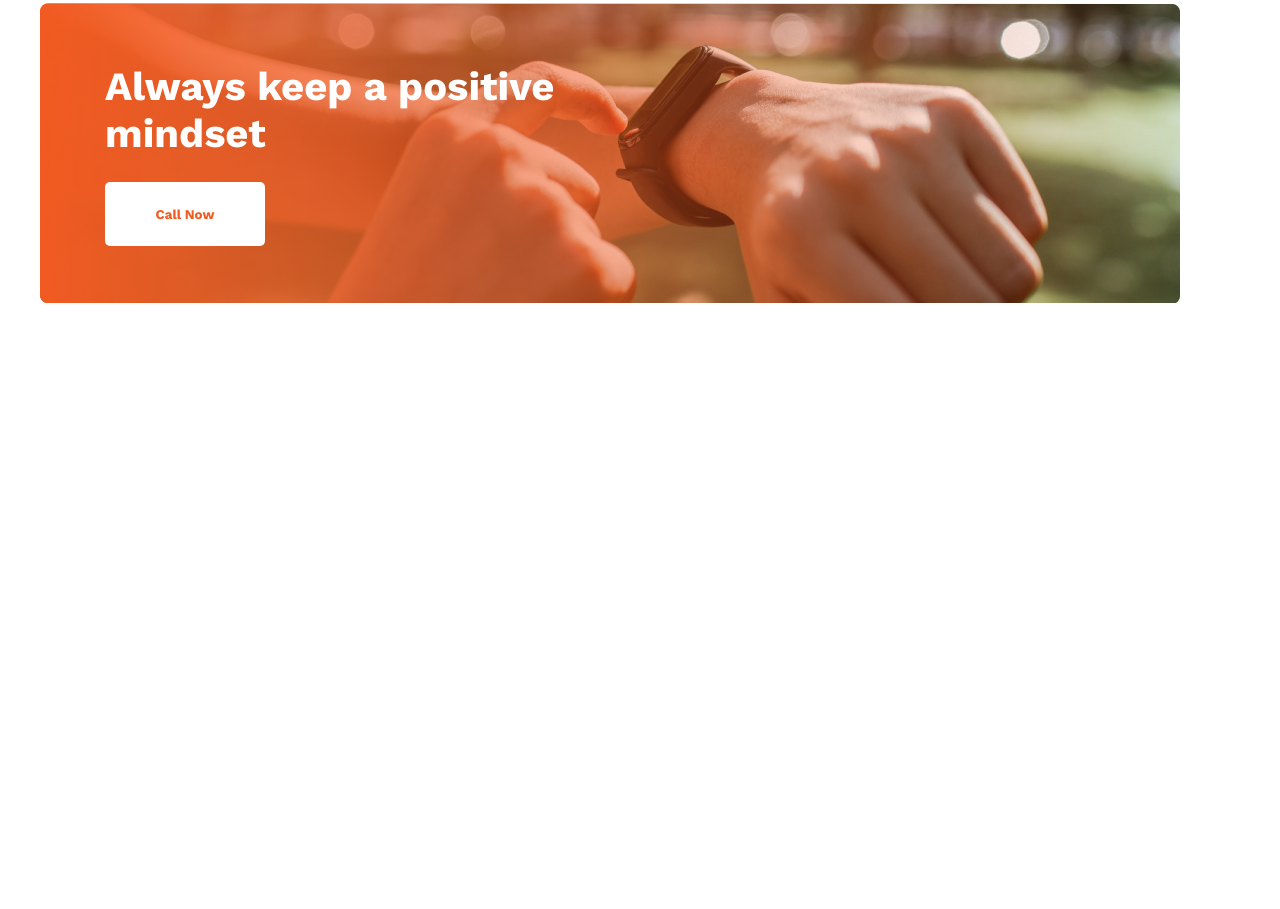
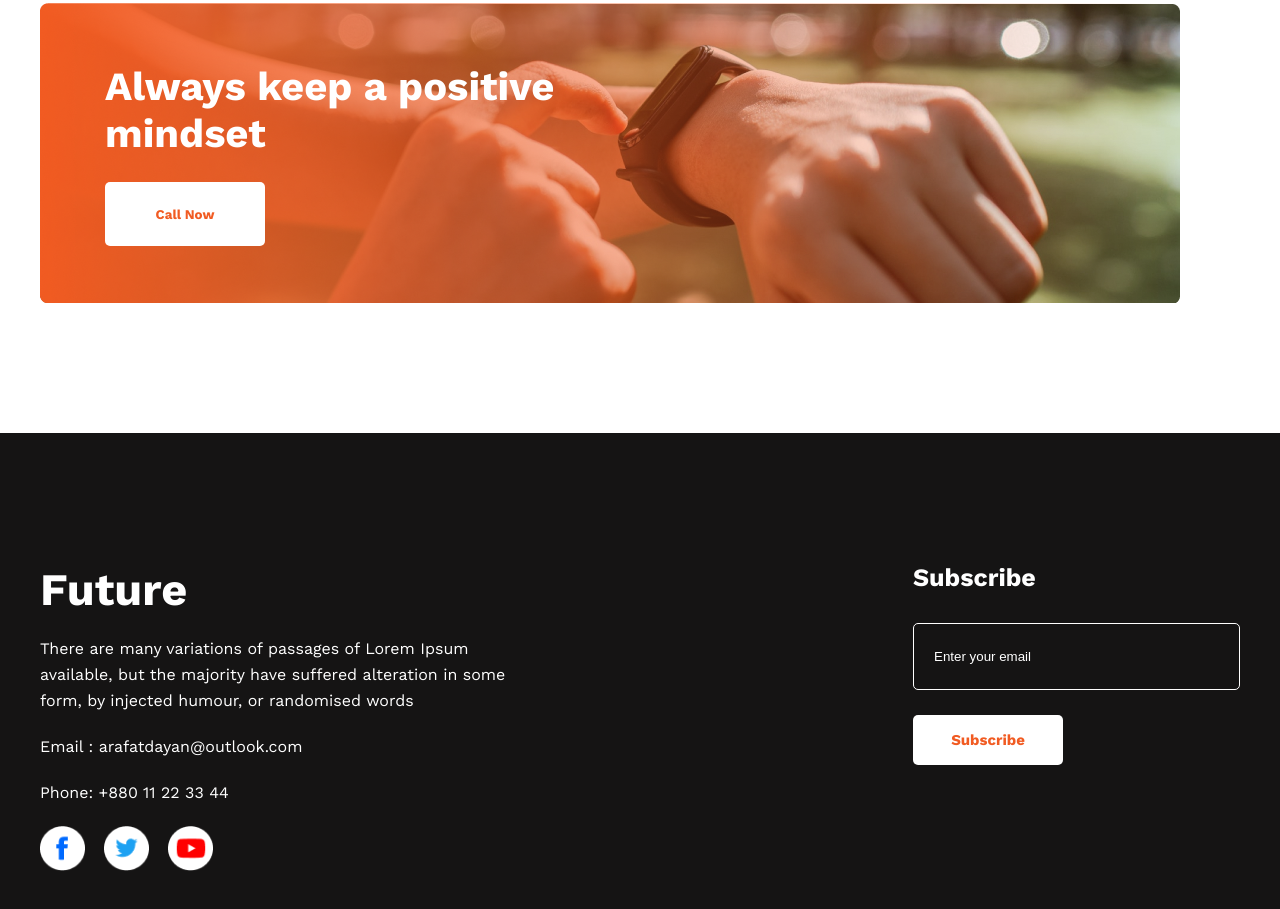
Before and after one commit to arafatdayan005/new-year-new-me, a plain HTML site: page index.html in a window 1280 px wide. Shown: the part 2228-3137 px from the top of the page. Before the commit the page ends 2661 px from the top, so only its background shows below. Drawn offline with nearby package versions, Linux system fonts and the light colour scheme.

Commit message:
Footer Added

```diff
--- a/index.html
+++ b/index.html
@@ -74,11 +74,28 @@
                 <h1>Always keep a positive <br> mindset</h1>
                 <button><strong>Call Now</strong></button>
             </div>
-
         </section>
     </main>
     <footer>
-
+        <div class="footer-details">
+            <div>
+                <h1 class="future">Future</h1>
+                <p>There are many variations of passages of Lorem Ipsum <br> available, but the majority have suffered alteration in some <br> form, by injected humour, or randomised words</p>
+                <p>Email : arafatdayan@outlook.com</p>
+                <p>Phone: +880 11 22 33 44</p>
+                <div>
+                    <img src="images/icons/fb.png" alt="">
+                    <img src="images/icons/twitter.png" alt="">
+                    <img src="images/icons/youtube.png" alt="">
+                </div>
+            </div>
+            <div class="sub">
+                <h1><strong>Subscribe</strong></h1>
+                <input type="text" placeholder="Enter your email">
+                <br>
+                <button><strong>Subscribe</strong></button>
+            </div>
+        </div>
     </footer>
 </body>
 </html>
--- a/style.css
+++ b/style.css
@@ -43,9 +43,9 @@
     filter: drop-shadow(0px 4px 4px rgba(0, 0, 0, 0.25));
 }
 .failures{
-    margin-top: 130px;
+    max-width: 1200px;
+    margin: 130px auto;
     display: flex;
-    margin-left: 206px;
 }
 .details{
     margin-left: 50px;
@@ -157,3 +157,68 @@
     width: 160px;
     border-radius: 5px 5px;
 }
+/* footer */
+footer{
+    height: 600px;
+    background-color: #151414;
+}
+.footer-details{
+    max-width: 1200px;
+    margin: 130px auto;
+    display: flex;
+    color: #ffffff;
+    justify-content: space-between;
+}
+.future{
+    margin-top: 130px;
+    font-family: 'Work Sans';
+    font-style: normal;
+    font-weight: 700;
+    font-size: 45px;
+    line-height: 53px;
+}
+.footer-details p{
+    font-family: 'Work Sans';
+    font-style: normal;
+    font-weight: 400;
+    font-size: 16px;
+    line-height: 26px;
+    margin: 20px 0;
+}
+.footer-details img{
+    height: 45px;
+    width: 45px;
+    margin-right: 15px;
+}
+.sub h1{
+    margin-top: 130px;
+    font-family: 'Work Sans';
+    font-style: normal;
+    font-weight: 400;
+    font-size: 25px;
+    line-height: 30px;
+}
+.sub input{
+    height: 65px;
+    width: 325px;
+    background-color: #151414;
+    border: 1px solid #ffffff;
+    border-radius: 5px 5px;
+    margin-top: 30px;
+    color: #ffffff;
+}
+::placeholder{
+    color: #ffffff;
+    padding-left: 20px;
+}
+.sub button{
+    background-color: #ffffff;
+    color: #F15B22;
+    border: 0;
+    margin-top: 25px;
+    font-family: 'work sans';
+    font-size: 15px;
+    width: 150px;
+    height: 50px;
+    border-radius: 5px 5px;
+}
```
